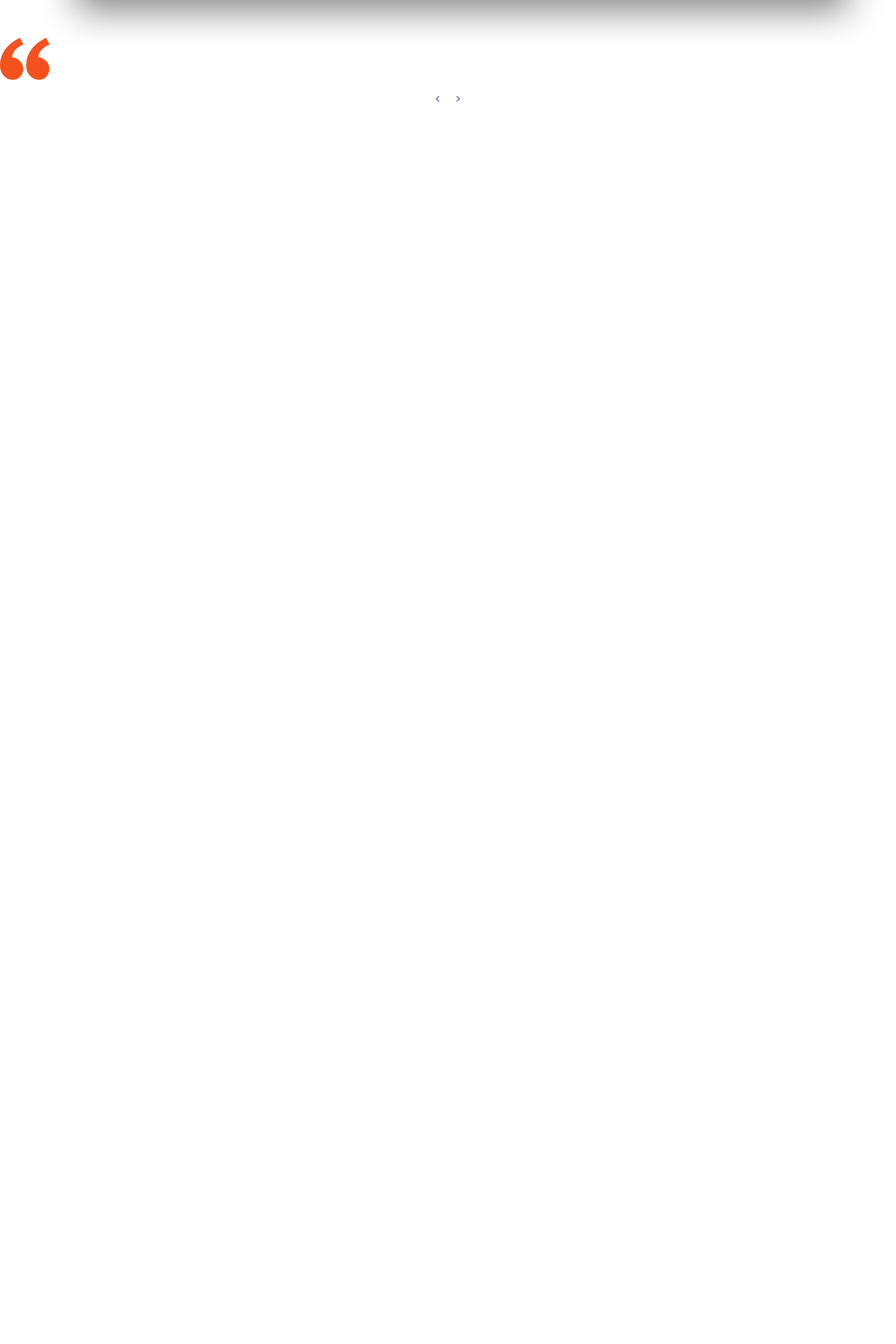
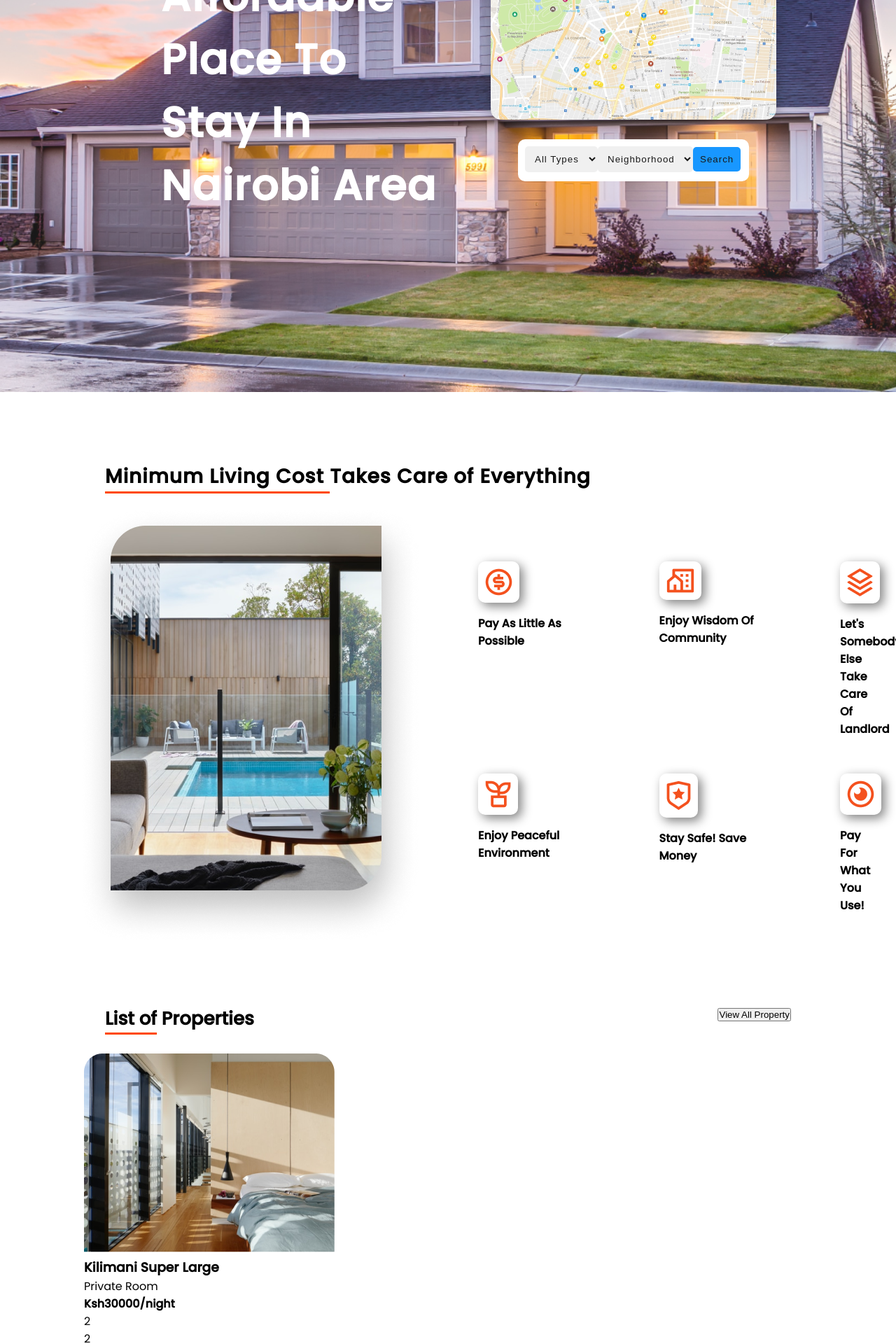
Before and after one commit to mairura/rentalProperty, a React (Create React App) app: page /contactus in a window 1280 px wide. Shown: the part 460-2380 px from the top of the page at 70% size. Before the commit the page ends 800 px from the top, so only its background shows below. Built offline with nearby package versions, Linux system fonts and the light colour scheme.

Commit message:
Build up properties page

```diff
--- a/package.json
+++ b/package.json
@@ -12,7 +12,6 @@
     "@testing-library/user-event": "^13.5.0",
     "babel-plugin-macros": "^3.1.0",
     "react": "^18.2.0",
-    "react-alice-carousel": "^2.7.0",
     "react-dom": "^18.2.0",
     "react-router-dom": "^6.7.0",
     "react-scripts": "5.0.1",
--- a/src/App.jsx
+++ b/src/App.jsx
@@ -4,20 +4,26 @@ import Home from "./Components/Home/Home";
 import Tenants from "./Components/Tenants/Tenants";
 import Landlord from "./Components/Landlord/Landlord";
 import NotFound from "./Components/NotFound/NotFound";
-import ContactUs from "./Components/ContactUs/ContactUs";
+import Contact from "./Components/ContactUs/ContactUs";
+import Footer from "./Components/Footer/Footer";
 
 function App() {
   return (
     <>
       <div className="App">
-        <Routes>
+        {/* <Routes>
           <Route path="/" element={<Home />} />
           <Route path="/tenants" element={<Tenants />} />
           <Route path="/landlord" element={<Landlord />} />
-          <Route path="/contactus" element={<ContactUs />} />
+          <Route path="/contact" element={<Contact />} />
           <Route path="*" element={<NotFound />} />
-        </Routes>
+        </Routes> */}
+        <Home />
+        <Tenants />
+        <Landlord />
+        <Contact />
       </div>
+      <Footer />
     </>
   );
 }
--- a/src/Components/ContactUs/ContactUs.jsx
+++ b/src/Components/ContactUs/ContactUs.jsx
@@ -2,7 +2,7 @@ import React from "react";
 import Footer from "../Footer/Footer";
 import "./contactus.css";
 
-const ContactUs = () => {
+const Contact = () => {
   return (
     <>
       <div className="contactus_page">
@@ -78,11 +78,9 @@ const ContactUs = () => {
           </div>
         </div>
       </div>
-      <div>
-        <Footer />
-      </div>
+      <div>{/* <Footer /> */}</div>
     </>
   );
 };
 
-export default ContactUs;
+export default Contact;
--- a/src/Components/Footer/Footer.jsx
+++ b/src/Components/Footer/Footer.jsx
@@ -1,31 +1,17 @@
 import React from "react";
 import "./footer.css";
-import AliceCarousel from "react-alice-carousel";
-import "react-alice-carousel/lib/alice-carousel.css";
 import { quotes } from "../../icons";
 
 const Footer = () => {
   return (
     <div className="footer_container">
       <div>
-        <AliceCarousel
-          mdisableButtonsControls
-          autoPlay
-          mouseTracking
-          infinite
-          autoPlayInterval={1000}
-          animationDuration={1500}
-          disableDotsControls
-          controlsStrategy="responsive"
-        >
-          {quotes}
-          Lorem ipsum dolor sit amet, consectetur adipiscing elit. Etiam
-          interdum nisl et nunc facilisis, a commodo eros mollis. Nunc vel
-          pellentesque est. Curabitur at odio sit amet libero vulputate
-          efficitur ac nec justo. Nulla vitae mauris quam. Nulla quam massa,
-          faucibus id pretium ac, mattis eu velit. Donec sed risus a lacus
-          fringilla finibus.
-        </AliceCarousel>
+        {/* {quotes} */}
+        Lorem ipsum dolor sit amet, consectetur adipiscing elit. Etiam interdum
+        nisl et nunc facilisis, a commodo eros mollis. Nunc vel pellentesque
+        est. Curabitur at odio sit amet libero vulputate efficitur ac nec justo.
+        Nulla vitae mauris quam. Nulla quam massa, faucibus id pretium ac,
+        mattis eu velit. Donec sed risus a lacus fringilla finibus.
       </div>
     </div>
   );
--- a/src/Components/Home/Home.jsx
+++ b/src/Components/Home/Home.jsx
@@ -3,7 +3,7 @@ import "./home.css";
 import map from "../../Assets/map.png";
 import { Link } from "react-router-dom";
 import logo from "../../Assets/logo.png";
-import { FontAwesomeIcon } from "@fortawesome/react-fontawesome";
+// import { FontAwesomeIcon } from "@fortawesome/react-fontawesome";
 
 const Home = () => {
   return (
@@ -20,18 +20,23 @@ const Home = () => {
               </Link>
             </li>
             <li>
-              <Link to="/tenants" className="links">
+              <Link to="tenants" className="links">
                 Tenants
               </Link>
             </li>
             <li>
-              <Link to="/landlord" className="links">
+              <Link to="landlord" className="links">
                 Landlords
               </Link>
             </li>
             <li>
-              <Link to="/contactus" className="links">
+              <Link to="/contact" className="links">
                 Contact Us
+              </Link>
+            </li>
+            <li>
+              <Link to="/decor" className="links">
+                Decor
               </Link>
             </li>
           </ul>
--- a/src/Components/Tenants/Decor.jsx
+++ b/src/Components/Tenants/Decor.jsx
@@ -14,18 +14,27 @@ const Decor = () => {
       desc: "Private Room",
       price: "Ksh30000/night",
       image: houseA,
+      shower: 2,
+      beds: 2,
+      rooms: 3,
     },
     {
       name: "Kilimani Super Large",
       desc: "Private Room",
       price: "Ksh30000/night",
       image: houseB,
+      shower: 2,
+      beds: 2,
+      rooms: 3,
     },
     {
       name: "Kilimani Super Large",
       desc: "Private Room",
       price: "Ksh30000/night",
       image: houseC,
+      shower: 2,
+      beds: 2,
+      rooms: 3,
     },
   ];
   return (
@@ -33,7 +42,9 @@ const Decor = () => {
       <div className="properties_container">
         <div className="header">
           <div className="property_head">
-            <h3>List of Properties</h3>
+            <h3>
+              <span className="underline">List of</span>&nbsp;Properties
+            </h3>
           </div>
           <div>
             <button>View All Property</button>
@@ -42,7 +53,15 @@ const Decor = () => {
         <div className="properties">
           {houses.map((house, index) => (
             <div key={index}>
-              {/* <div>{house.image}</div> */}
+              <img src={house.image} alt="house" />
+              <h3>{house.name}</h3>
+              <p>{house.desc}</p>
+              <b>{house.price}</b>
+              <div className="ammenities">
+                <p>{house.shower}</p>
+                <p>{house.beds}</p>
+                <p>{house.rooms}</p>
+              </div>
             </div>
           ))}
         </div>
--- a/src/Components/Tenants/Tenants.jsx
+++ b/src/Components/Tenants/Tenants.jsx
@@ -13,7 +13,10 @@ const Tenants = () => {
   return (
     <div className="tenants_container">
       <div className="about">
-        <h3><span className="underline">Minimum Living Cost </span>Takes Care of Everything</h3>
+        <h3>
+          <span className="underline">Minimum Living Cost </span>Takes Care of
+          Everything
+        </h3>
         <div className="sample">
           <div className="sample_pic">
             <img src={House} alt="sample house" />
@@ -21,32 +24,27 @@ const Tenants = () => {
           <div className="house_att">
             <div className="house_prop">
               <img src={Vector} alt="coin" />
-              <p>Pay As Little As Possible</p>
+              <h4>Pay As Little As Possible</h4>
             </div>
             <div className="house_prop">
               <img src={HouseIcon} alt="house" />
-              <p>Enjoy Wisdom Of Community</p>
+              <h4>Enjoy Wisdom Of Community</h4>
             </div>
             <div className="house_prop">
               <img src={LayerIcon} alt="layer" />
-              <p>
-                Let's Somebody Else
-                <br /> Take Care Of Landlord
-              </p>
+              <h4>Let's Somebody Else Take Care Of Landlord</h4>
             </div>
             <div className="house_prop">
               <img src={EnvIcon} alt="env" />
-              <p>Enjoy Peaceful Environment</p>
+              <h4>Enjoy Peaceful Environment</h4>
             </div>
             <div className="house_prop">
               <img src={SafeIcon} alt="sec" />
-              <p>
-                Stay Safe! <br /> Save Money
-              </p>
+              <h4>Stay Safe! Save Money</h4>
             </div>
             <div className="house_prop">
               <img src={PayIcon} alt="sec" />
-              <p>Pay For What You Use!</p>
+              <h4>Pay For What You Use!</h4>
             </div>
           </div>
         </div>
--- a/src/Components/Tenants/tenants.css
+++ b/src/Components/Tenants/tenants.css
@@ -1,37 +1,53 @@
-.tenants_container{
-    padding: 40px;
+.tenants_container {
+  margin: 70px;
+  font-family: "Poppins", sans-serif;
 }
-.about h3{
+.about {
+  padding: 30px;
+}
+.about h3 {
   letter-spacing: 1px;
   font-weight: bold;
-    padding-left: 100px;
+  padding-left: 50px;
   font-size: 28px;
 }
-.underline{
-    border-bottom: 2px solid rgb(255, 72, 0);
+.underline {
+  border-bottom: 3px solid rgb(255, 72, 0);
+  padding-bottom: 2px;
 }
-.sample{
+.sample {
   display: flex;
-    padding-top: 50px;
+  padding-top: 20px;
 }
-.sample_pic{
-    margin-left: 40px;
+.sample_pic {
+  padding-left: 10px;
 }
-.house_att{
+.house_att {
   display: grid;
-    grid-template-columns: 1fr 1fr 60px ;
-    padding: 50px ;
+  grid-template-columns: 1fr 1fr 60px;
+  padding-top: 80px;
 }
-.house_prop{
-    padding-left: 100px;
+.house_prop {
+  padding-left: 80px;
 }
-.house_prop img{
+.house_prop img {
   box-shadow: 5px 5px 15px grey;
   border-radius: 10px;
   padding: 10px;
   margin-bottom: 10px;
   cursor: pointer;
 }
-.house_prop p{
-    font-weight: 500;
+.house_prop h4 {
+  display: block;
 }
+.properties_container {
+  margin: 50px;
+}
+.header {
+  display: flex;
+  justify-content: space-between;
+  margin: 30px;
+}
+.property_head h3 {
+  font-size: 26px;
+}
```
Lines whose indentation alone changed are shown as unchanged.
